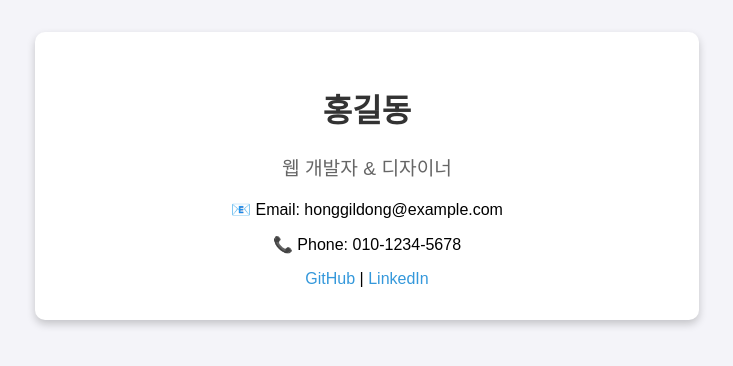
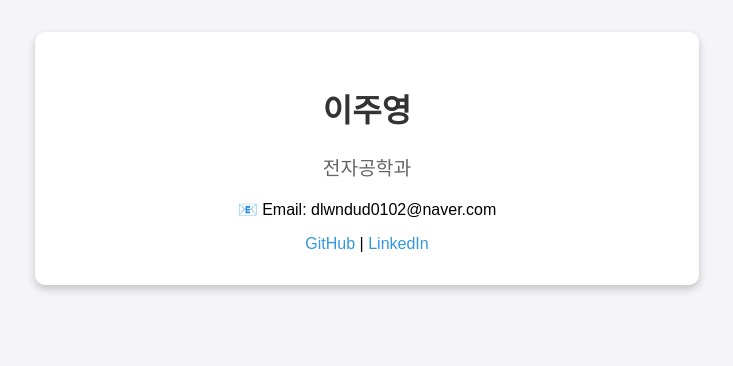
Before and after one commit to dlwndud0102/iscoco.github.io, a plain HTML site: page index.html in a window 1280 px wide. Shown: the whole page, without its empty margins (273-1006 px from the left). Drawn offline with Linux system fonts and the light colour scheme.

Commit message:
Update index.html

```diff
--- a/index.html
+++ b/index.html
@@ -37,12 +37,11 @@
 </head>
 <body>
     <div class="card">
-        <h1 class="title">홍길동</h1>
-        <p class="description">웹 개발자 & 디자이너</p>
-        <p>📧 Email: honggildong@example.com</p>
-        <p>📞 Phone: 010-1234-5678</p>
+        <h1 class="title">이주영</h1>
+        <p class="description">전자공학과</p>
+        <p>📧 Email: dlwndud0102@naver.com</p>
         <div class="contact">
-            <a href="https://github.com/username">GitHub</a> |
+            <a href="https://github.com/dlwndud0102@gmail.com">GitHub</a> |
             <a href="https://linkedin.com/in/username">LinkedIn</a>
         </div>
     </div>
```
